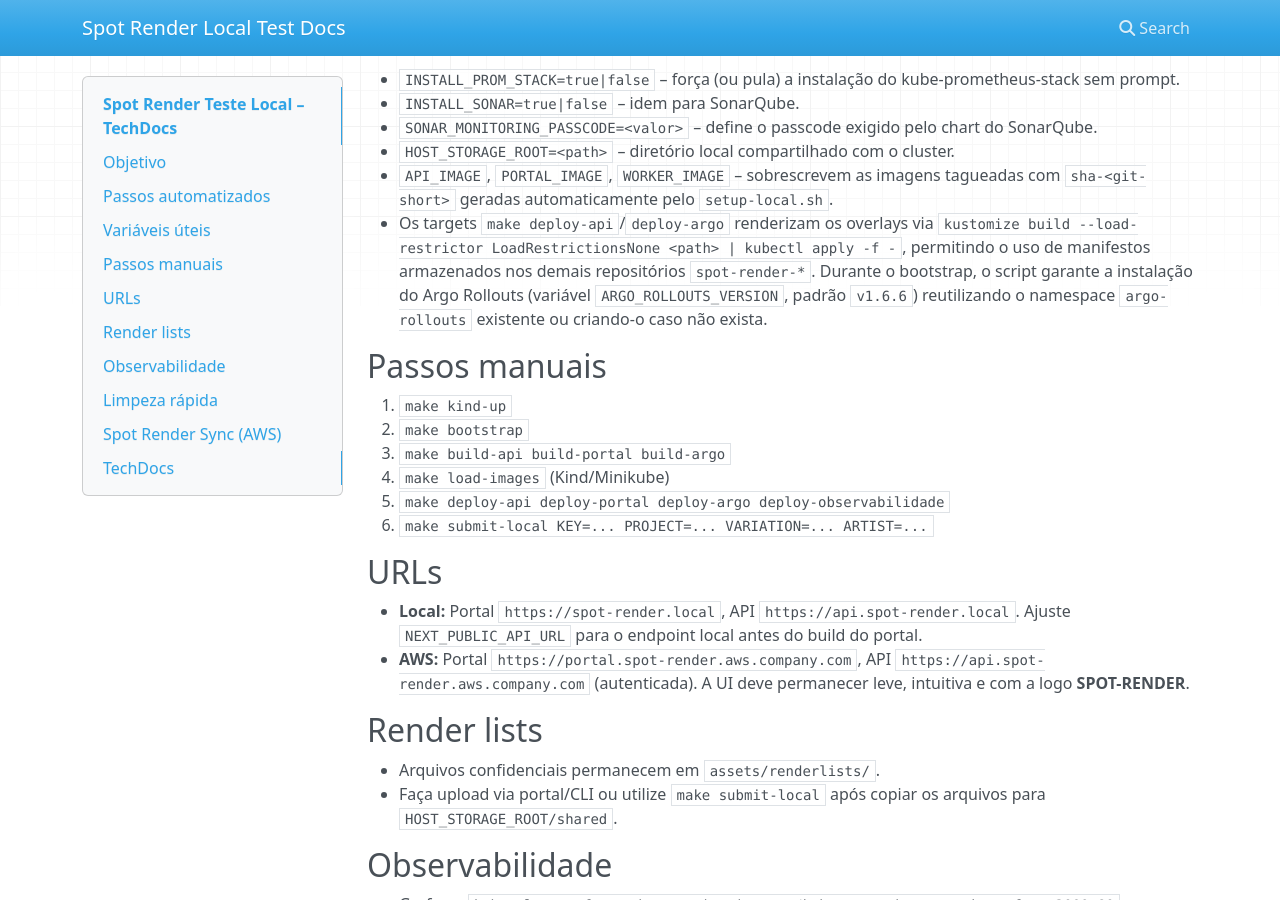
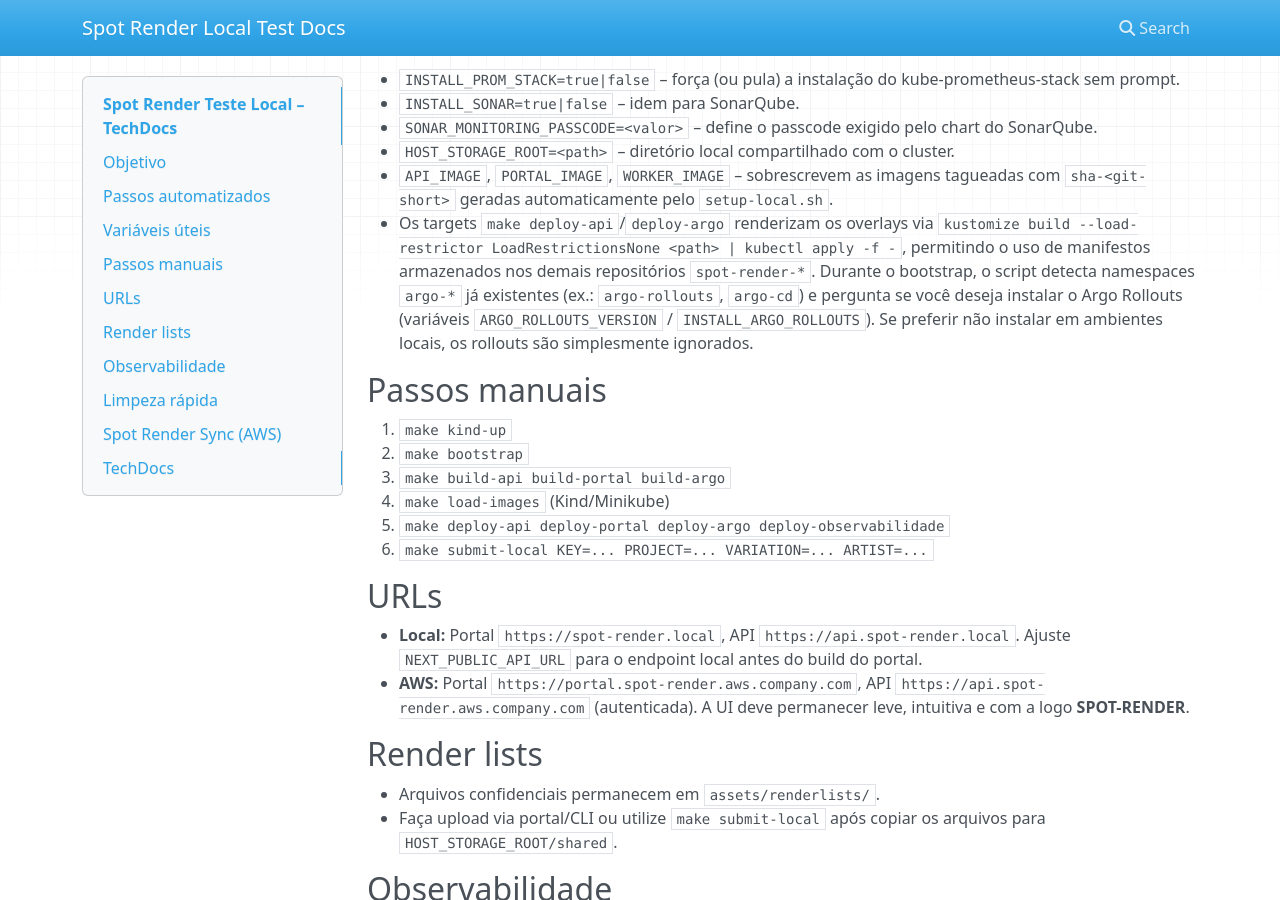
Before and after one commit to raafa001/spot-render-teste-local, an MkDocs documentation site: the page built from docs/index.md, in a window 1280 px wide and 900 px high, scrolled down 619 px. Built offline with MkDocs 1.6.1, drawn with Linux system fonts in a browser that asks for light colours; nearby versions of some CDN libraries.

Commit message:
feat: make argo rollouts optional for local runs

```diff
--- a/docs/index.md
+++ b/docs/index.md
@@ -23,7 +23,7 @@
 - `SONAR_MONITORING_PASSCODE=<valor>` – define o passcode exigido pelo chart do SonarQube.
 - `HOST_STORAGE_ROOT=<path>` – diretório local compartilhado com o cluster.
 - `API_IMAGE`, `PORTAL_IMAGE`, `WORKER_IMAGE` – sobrescrevem as imagens tagueadas com `sha-<git-short>` geradas automaticamente pelo `setup-local.sh`.
-- Os targets `make deploy-api`/`deploy-argo` renderizam os overlays via `kustomize build --load-restrictor LoadRestrictionsNone <path> | kubectl apply -f -`, permitindo o uso de manifestos armazenados nos demais repositórios `spot-render-*`. Durante o bootstrap, o script garante a instalação do Argo Rollouts (variável `ARGO_ROLLOUTS_VERSION`, padrão `v1.6.6`) reutilizando o namespace `argo-rollouts` existente ou criando-o caso não exista.
+- Os targets `make deploy-api`/`deploy-argo` renderizam os overlays via `kustomize build --load-restrictor LoadRestrictionsNone <path> | kubectl apply -f -`, permitindo o uso de manifestos armazenados nos demais repositórios `spot-render-*`. Durante o bootstrap, o script detecta namespaces `argo-*` já existentes (ex.: `argo-rollouts`, `argo-cd`) e pergunta se você deseja instalar o Argo Rollouts (variáveis `ARGO_ROLLOUTS_VERSION` / `INSTALL_ARGO_ROLLOUTS`). Se preferir não instalar em ambientes locais, os rollouts são simplesmente ignorados.
 
 ## Passos manuais
 1. `make kind-up`
```
Also changed, not shown: README.md (+1 -0 lines), 1 other file.
